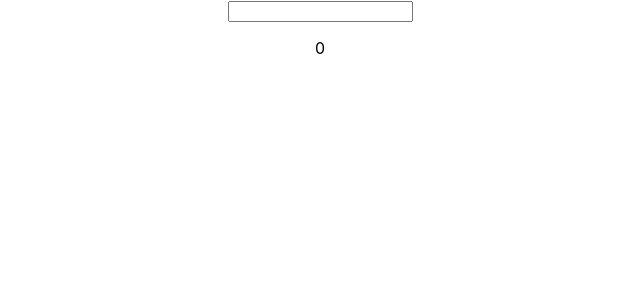
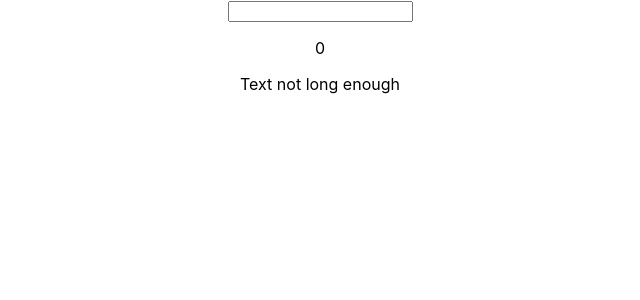
Before and after one commit to EmberLynn/lists-and-conditionals-assignment, a React (Create React App) app: page / in a window 1280 px wide. Shown: the top 300 px of the page, without its empty margins (320-960 px from the left). Built offline with nearby package versions, Linux system fonts and the light colour scheme.

Commit message:
Output whether or not text is long enough

```diff
--- a/src/App.js
+++ b/src/App.js
@@ -1,5 +1,6 @@
 import React, { Component } from 'react';
 import './App.css';
+import Validation from './Validation/Validation';
 
 class App extends Component {
   state = {
@@ -17,6 +18,7 @@ class App extends Component {
       <div className='App'>
         <input type='text' onChange={this.textChangeListener}></input>
         <p>{this.state.stringLength}</p>
+        <Validation textLength={this.state.stringLength}/>
       </div>
       );
   }
--- /dev/null
+++ b/src/Validation/Validation.js
@@ -0,0 +1,17 @@
+import React from 'react';
+
+const validation = (props) => {
+    let message = null;
+    if(props.textLength > 8){
+        message = 'Text long enough';
+    }
+    else {
+        message = 'Text not long enough';
+    }
+
+    return (
+        <p>{message}</p>
+    )
+}
+
+export default validation;
```
